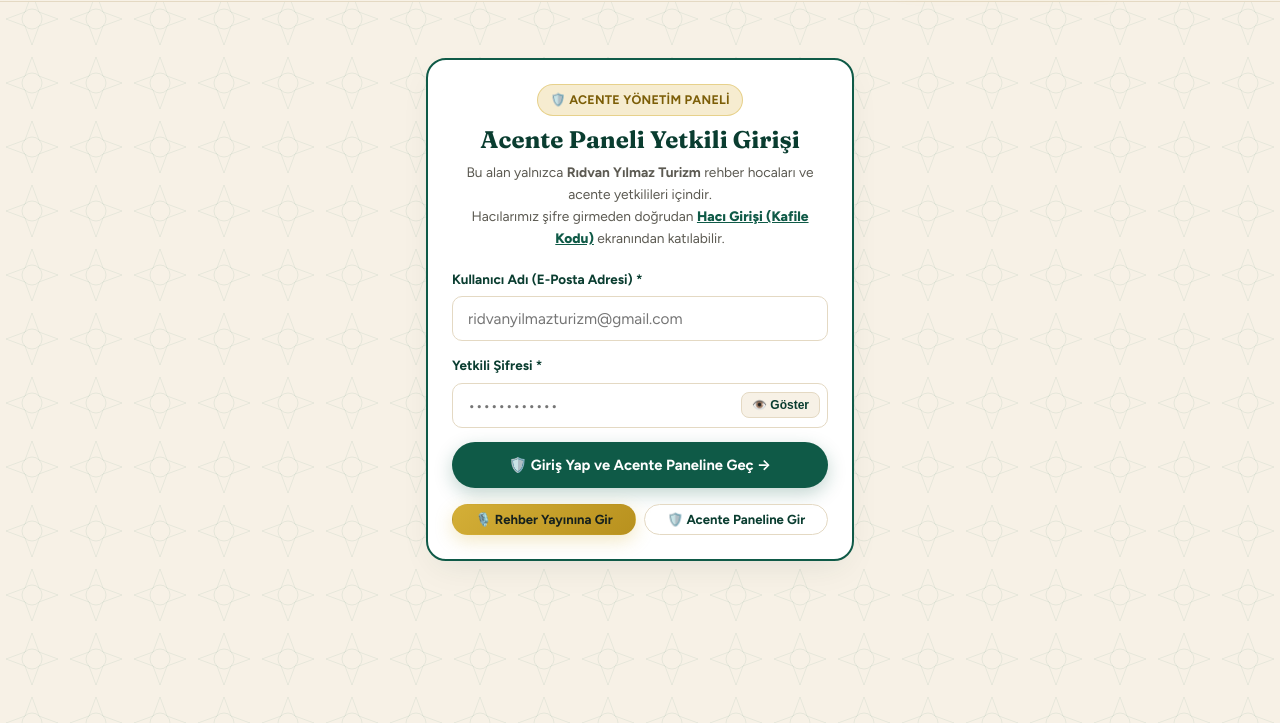
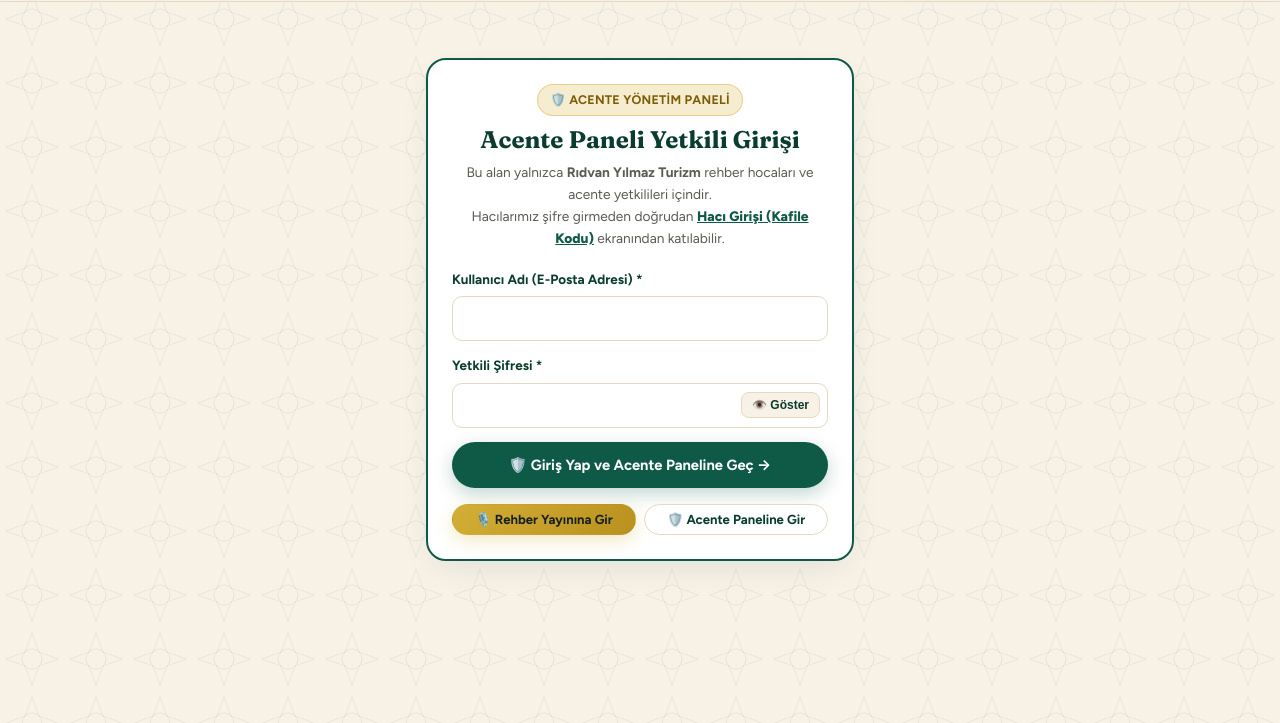
Before and after one commit to Dolapderelisemih/ridvan-yilmaz-turizm-ridvanses, a website: page public/login.html in a window 1280 px wide. Shown: the part 77-800 px from the top of the page. Drawn offline with Linux system fonts and the light colour scheme.

Commit message:
Remove email and password placeholders from login.html

```diff
--- a/public/login.html
+++ b/public/login.html
@@ -37,15 +37,15 @@
 
       <div id="loginErrorBox" style="display:none; margin-bottom:14px; padding:12px; border-radius:10px; background:#fef2f2; border:1px solid #fecaca; color:#b91c1c; font-size:0.86rem; font-weight:700; text-align:center;"></div>
 
-      <form id="loginForm" style="display:flex; flex-direction:column; gap:14px;">
+      <form id="loginForm" autocomplete="off" style="display:flex; flex-direction:column; gap:14px;">
         <div>
           <label class="label">Kullanıcı Adı (E-Posta Adresi) *</label>
-          <input type="email" id="email" class="input" placeholder="ridvanyilmazturizm@gmail.com" autocomplete="username" required />
+          <input type="email" id="email" class="input" value="" autocomplete="off" required />
         </div>
         <div>
           <label class="label">Yetkili Şifresi *</label>
           <div style="position:relative; display:flex; align-items:center;">
-            <input type="password" id="password" class="input" style="padding-right:84px;" placeholder="••••••••••••" autocomplete="current-password" required />
+            <input type="password" id="password" class="input" style="padding-right:84px;" value="" autocomplete="new-password" required />
             <button type="button" onclick="togglePassVisibility()" id="togglePassBtn" style="position:absolute; right:8px; background:var(--color-ground); border:1px solid var(--color-hairline); border-radius:8px; padding:5px 10px; font-size:0.75rem; font-weight:700; cursor:pointer; color:var(--color-emerald-night);">
               👁️ Göster
             </button>
```
